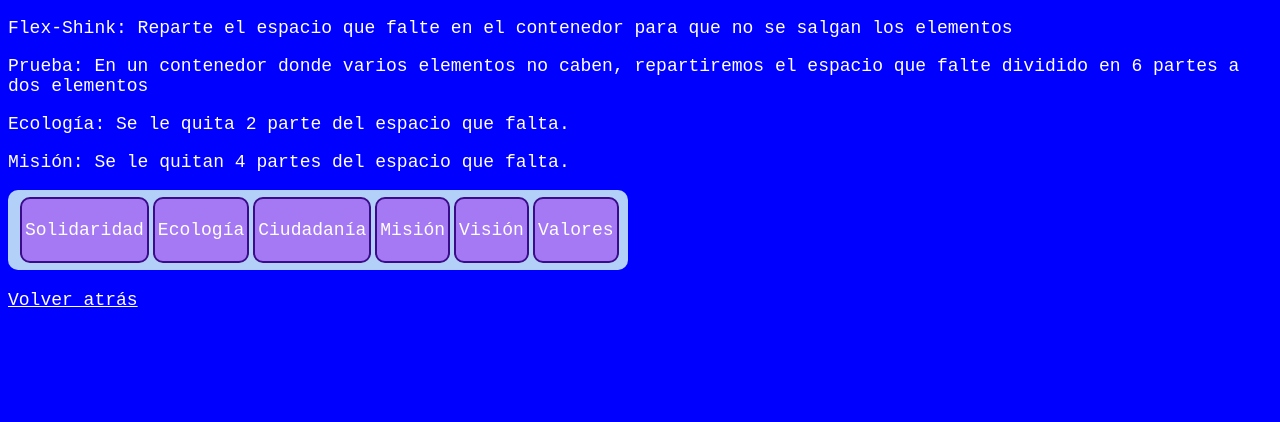
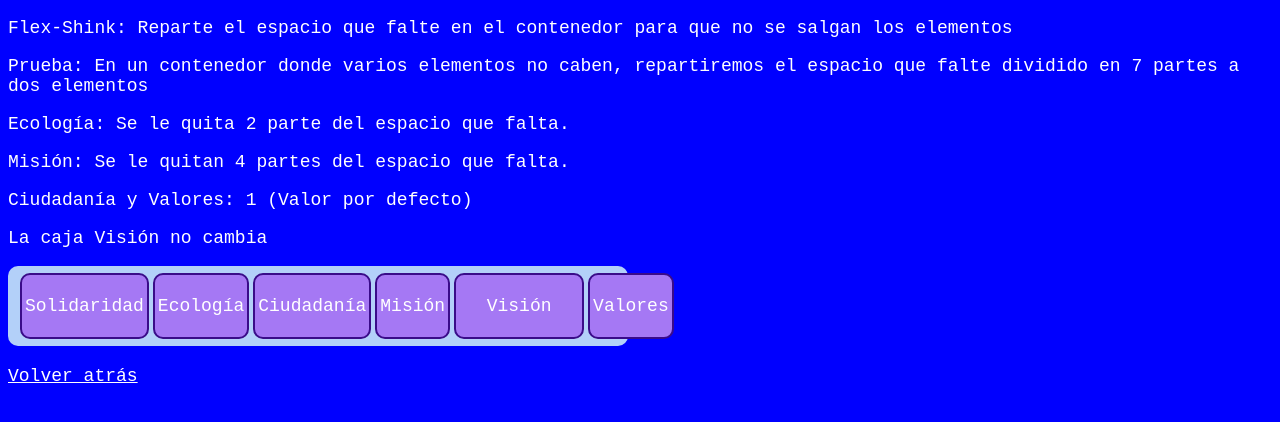
Before and after one commit to Juanjocr96/EjemplosFlexBox, a plain HTML site: page flexshrink.html in a window 1280 px wide. Drawn offline with Linux system fonts and the light colour scheme.

Commit message:
Cambio flex-shrink

```diff
--- a/css/estilo.css
+++ b/css/estilo.css
@@ -101,6 +101,9 @@ a{
 #flexshrink2{
   flex-shrink: 2;
 }
+#shrink0{
+  flex-shrink: 0;
+}
 
 /*Order*/
 
--- a/flexshrink.html
+++ b/flexshrink.html
@@ -7,9 +7,11 @@
   </head>
   <body>
     <p>Flex-Shink: Reparte el espacio que falte en el contenedor para que no se salgan los elementos</p>
-    <p>Prueba: En un contenedor donde varios elementos no caben, repartiremos el espacio que falte dividido en 6 partes a dos elementos</p>
+    <p>Prueba: En un contenedor donde varios elementos no caben, repartiremos el espacio que falte dividido en 7 partes a dos elementos</p>
     <p>Ecología: Se le quita 2 parte del espacio que falta.</p>
     <p>Misión: Se le quitan 4 partes del espacio que falta.</p>
+    <p>Ciudadanía y Valores: 1 (Valor por defecto)</p>
+    <p>La caja Visión no cambia</p>
     <div class="contenedor">
       <div class="item">
         <p>Solidaridad</p>
@@ -23,7 +25,7 @@
       <div class="item" id="flexshrink4">
         <p>Misión</p>
       </div>
-      <div class="item">
+      <div class="item" id="shrink0">
         <p>Visión</p>
       </div>
       <div class="item">
```
